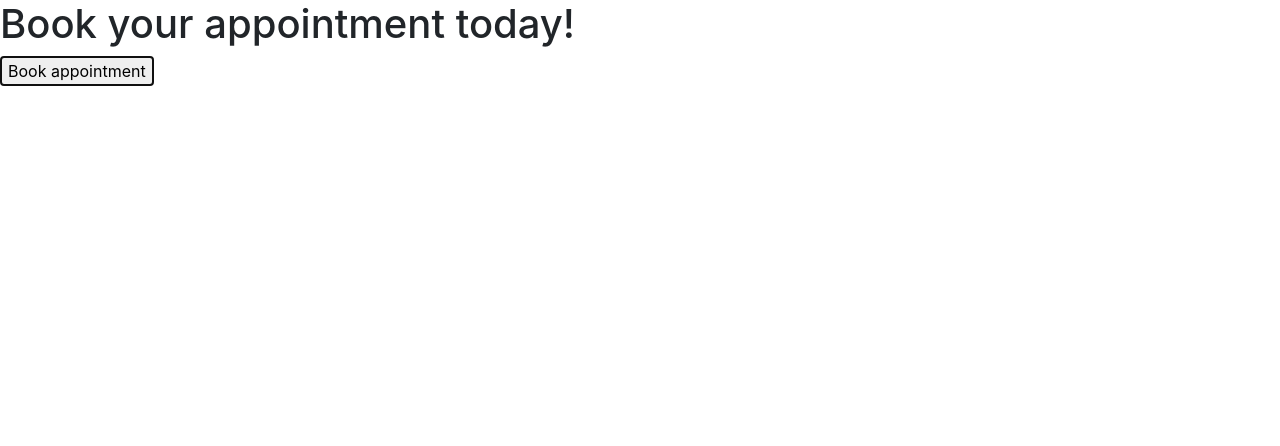
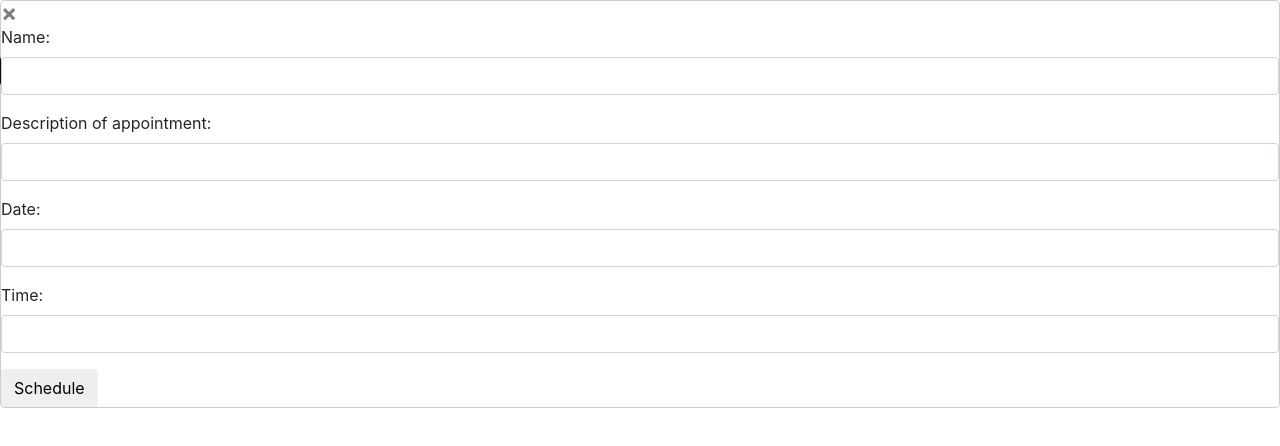
Before and after one commit to Lord-Bolingbroke/appointments, a plain HTML site: page index.html in a window 1280 px wide. Both pictures are taken after a click on the button "Book appointment". Drawn offline with Linux system fonts and the light colour scheme.

Commit message:
add front-end JavaScript logic

```diff
--- a/index.html
+++ b/index.html
@@ -10,34 +10,37 @@
   </head>
   <body>
     <h1>Book your appointment today!</h1>
-    <button id="modalbutton" type="button">Book appointment</button>
+    <button id="modal-button" type="button">Book appointment</button>
 
-    <div id="appointmentmodal" class="modal">
+    <div id="appointment-modal" class="modal">
+      <div class="modal-content">
+        <span class="close">&times;</span>
         <form id="details">
           <div class="form-group">
-          <label for="name"></label>
+            <label for="name">Name:</label>
             <input id="name" class="form-control" type="text">
           </div>
 
           <div class="form-group">
-          <label for="description"></label>
+            <label for="description">Description of appointment:</label>
             <input id="description" class="form-control" type="text">
           </div>
 
           <div class="form-group">
-          <label for="date"></label>
+            <label for="date">Date:</label>
             <input id="date" class="form-control" type="text">
           </div>
 
           <div class="form-group">
-          <label for="time"></label>
+            <label for="time">Time:</label>
             <input id="time" class="form-control" type="text">
           </div>
-
+          <button type="submit" class="btn">Schedule</button>
         </form>
 
+        <div id="output"></div>
 
       </div>
-
+    </div>
   </body>
 </html>
--- a/js/scripts.js
+++ b/js/scripts.js
@@ -0,0 +1,31 @@
+$(document).ready(function() {
+
+  var modal = document.getElementById("appointment-modal");
+
+  var btn = document.getElementById("modal-button");
+
+  var span = document.getElementsByClassName("close")[0];
+
+  btn.onclick = function() {
+      modal.style.display = "block";
+  }
+
+  // When the user clicks on <span> (x), close the modal
+  span.onclick = function() {
+      modal.style.display = "none";
+  }
+
+  // When the user clicks anywhere outside of the modal, close it
+  window.onclick = function(event) {
+      if (event.target == modal) {
+          modal.style.display = "none";
+      }
+  }
+
+  $("form#details").submit(function(event) {
+    event.preventDefault();
+    $("#output").text("Your appointment was booked!");
+
+  });
+
+});
```
Lines whose indentation alone changed are shown as unchanged.
